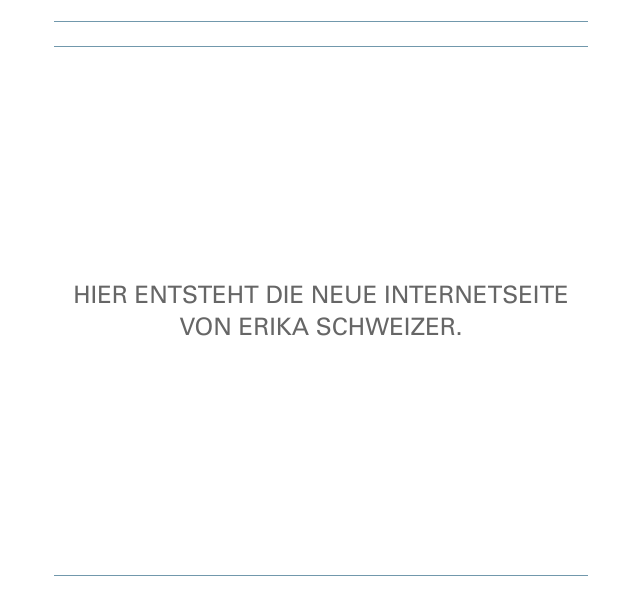
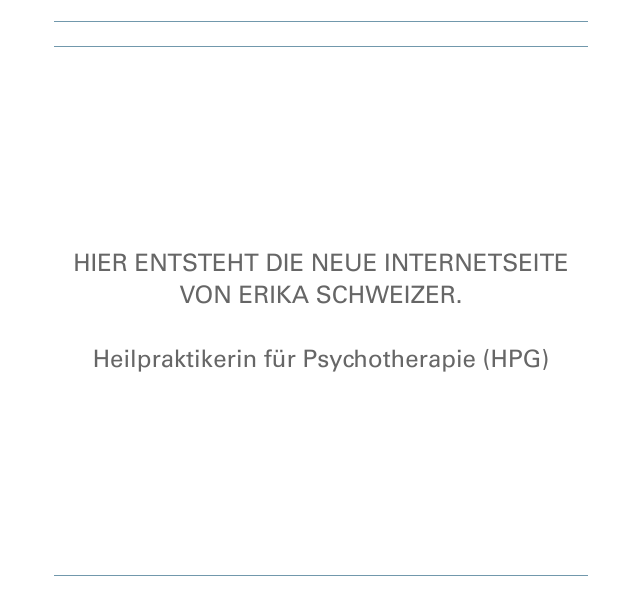
Before and after one commit to darayaq-01/schweizer-psychotherapie, an Astro site: page / in a window 1280 px wide. Shown: the part 159-774 px from the top of the page, without its empty margins (319-959 px from the left). Built offline with nearby package versions, Linux system fonts and the light colour scheme; Astro itself is replaced by a stand-in of ours.

Commit message:
Added description

```diff
--- a/src/consts.ts
+++ b/src/consts.ts
@@ -1,2 +1,2 @@
 export const SITE_TITLE = "Schweizer Psichotherapie";
-export const SITE_DESCRIPTION = "Schweizer Psichotherapie";
+export const SITE_DESCRIPTION = "Heilpraktikerin für Psychotherapie (HPG)";
--- a/src/pages/index.astro
+++ b/src/pages/index.astro
@@ -19,11 +19,16 @@ import Line from '@components/ui/Line.astro';
             </div>
             <Line />
             <Line />
-            <div class='grid place-items-center h-[calc(100%-16rem)]'>
+            <div class='grid h-[calc(100%-16rem)]'>
                 <p
-                    class='text-2xl text-es-gray text-center max-w-[40ch] mx-auto'
+                    class='place-self-end text-2xl text-es-gray text-center max-w-[40ch] mx-auto'
                 >
                     HIER ENTSTEHT DIE NEUE INTERNETSEITE VON ERIKA SCHWEIZER.
+                </p>
+                <p
+                    class='mt-8 text-2xl text-es-gray text-center max-w-[40ch] mx-auto'
+                >
+                    Heilpraktikerin für Psychotherapie (HPG)
                 </p>
             </div>
             <Line color='bottom-16 ' />
```
